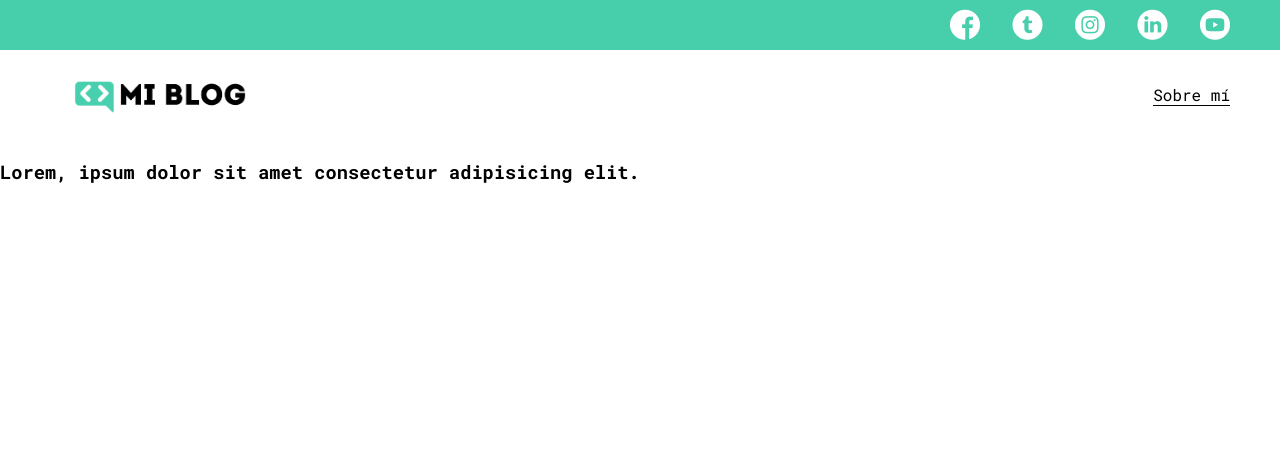
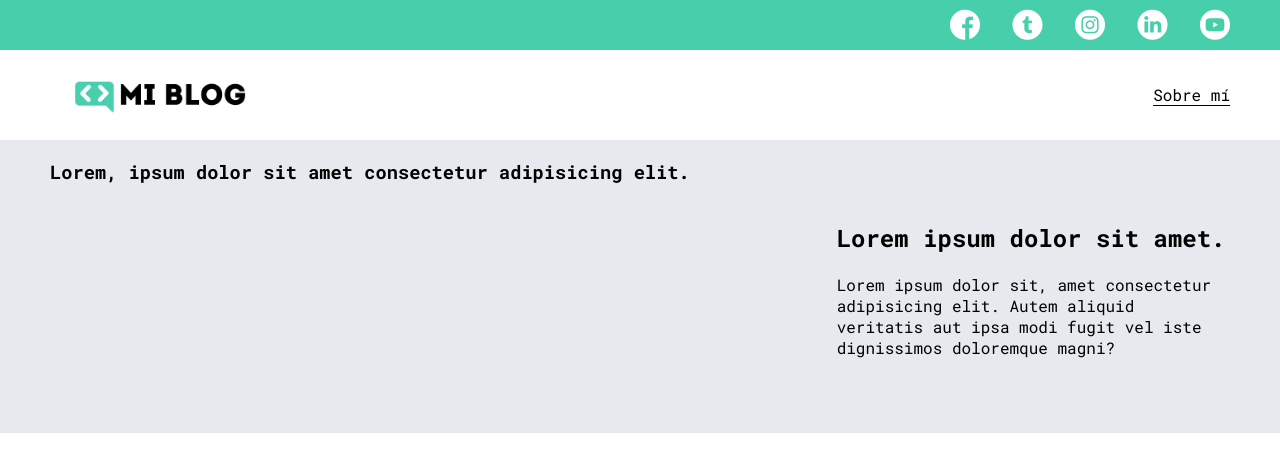
Before and after one commit to joaogarduno/layout-practice, a plain HTML site: page blogs.html in a window 1280 px wide. Drawn offline with Linux system fonts and the light colour scheme.

Commit message:
Estructura 7: Estilos en el Blog -->  HTML

```diff
--- a/blogs.html
+++ b/blogs.html
@@ -38,11 +38,13 @@
                 <div class="blogs-news-img-container">
                     <img src="" alt="">
                 </div>
-            </div>
-            <div class="blogs-news-info-container">
-                <h2></h2>
-                <p></p>
-                <a class="blogs-button" href=""></a>
+
+                <!--  -->
+                <div class="blogs-news-info-container">
+                    <h2>Lorem ipsum dolor sit amet.</h2>
+                    <p>Lorem ipsum dolor sit, amet consectetur adipisicing elit. Autem aliquid veritatis aut ipsa modi fugit vel iste dignissimos doloremque magni?</p>
+                    <a class="blogs-button" href=""></a>
+                </div>
             </div>
         </section>
 
--- a/css/main.css
+++ b/css/main.css
@@ -150,3 +150,29 @@ nav .profile-link a{
     font-weight: 700;
     font-size: 18px;
 }
+
+/* BLOGS */
+.blogs-main{
+    display: grid;
+}
+.blogs-news-container{
+    background-color: #E6E9ED;
+    padding: 0 50px 40px;
+}
+.blogs-main-new{
+    display: grid;
+    grid-template-columns: 2fr 1fr;
+    grid-template-rows: 2fr;
+}
+.blogs-news-img-container{
+    grid-column: 1;
+}
+.blogs-news-img-container img{
+
+}
+.blogs-news-info-container{
+    grid-column: 2;
+}
+.blogs-news-info-container p{
+    margin-bottom: 35px;
+}
```
